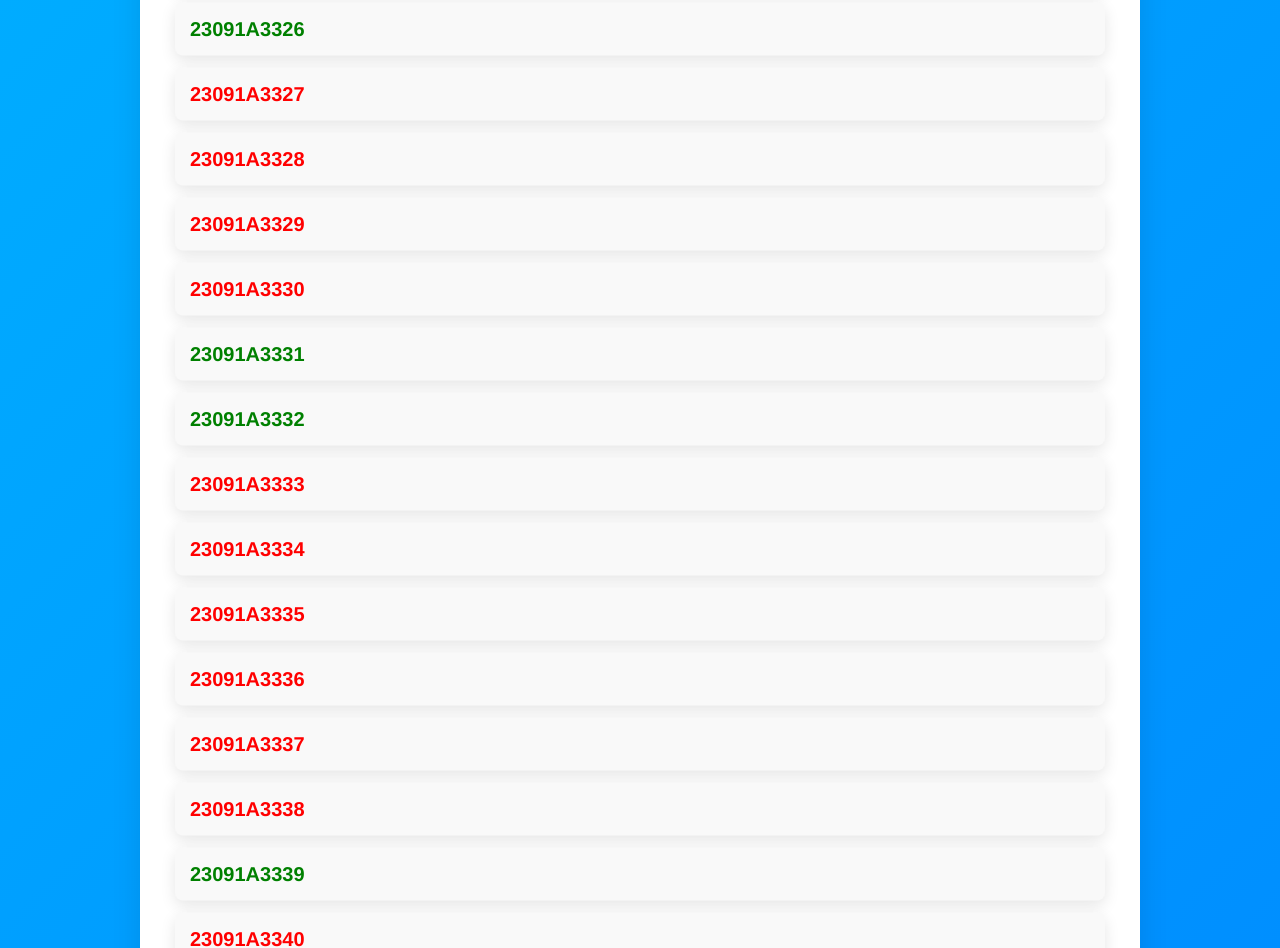
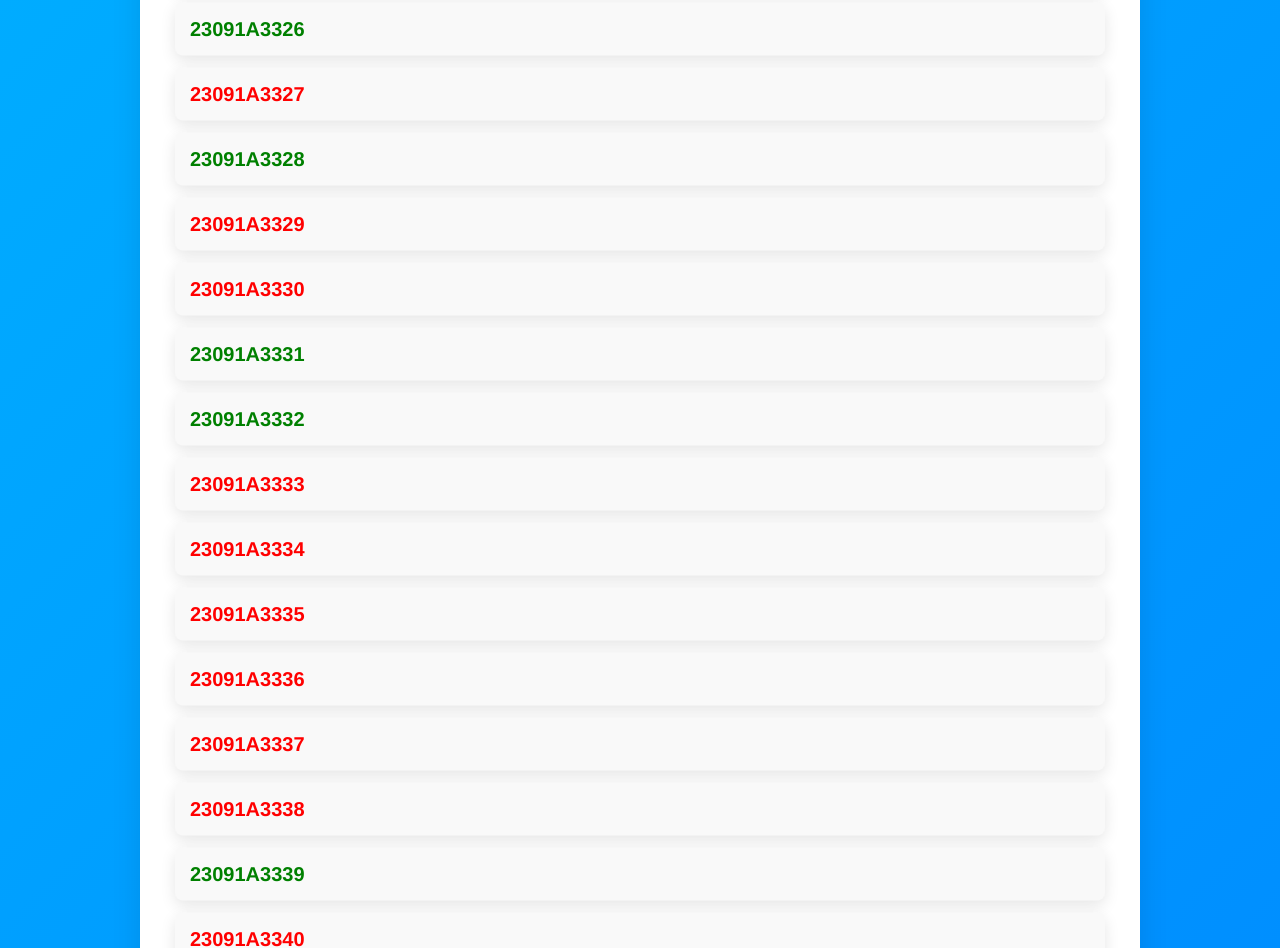
Before and after one commit to Mukkandi-Sridhar/Payment_Status, a plain HTML site: page index.html in a window 1280 px wide. Shown: the part 2012-2960 px from the top of the page. Drawn offline with Linux system fonts and the light colour scheme.

Commit message:
index.html

```diff
--- a/index.html
+++ b/index.html
@@ -258,7 +258,7 @@ h4 span {
           <li><span class="red">23091A3325</span></li>
           <li><span class="green">23091A3326</span></li>
           <li><span class="red">23091A3327</span></li>
-          <li><span class="red">23091A3328</span></li>
+          <li><span class="green">23091A3328</span></li>
           <li><span class="red">23091A3329</span></li>
           <li><span class="red">23091A3330</span></li>
           <li><span class="green">23091A3331</span></li>
```
